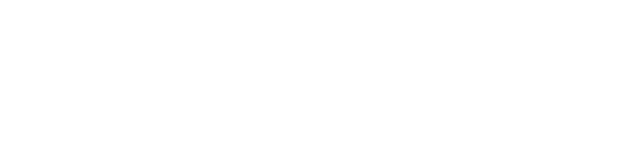
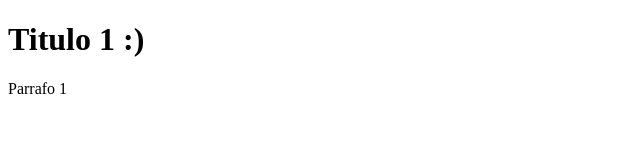
Before and after one commit to IanCarloz/secondrepo, a plain HTML site: page index.html in a window 1280 px wide. Shown: the whole page, without its empty margins (0-640 px from the left). Drawn offline with Linux system fonts and the light colour scheme.

Commit message:
titulo + parrafo

```diff
--- a/index.html
+++ b/index.html
@@ -6,5 +6,7 @@
   </head>
   <body>
 
+<h1>Titulo 1 :)</h1>
+<p>Parrafo 1</p>
   </body>
 </html>
```
